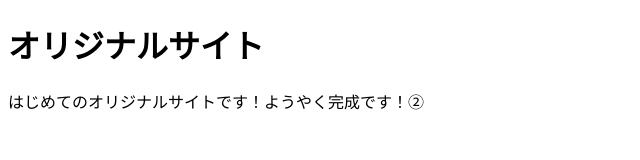
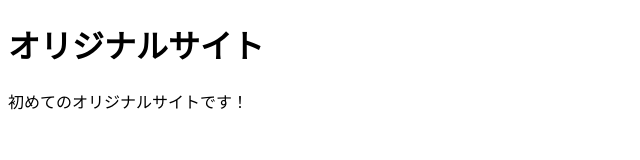
Before and after one commit to hatsukoukai/mysite2, a plain HTML site: page index.html in a window 1280 px wide. Shown: the whole page, without its empty margins (0-640 px from the left). Drawn offline with Linux system fonts and the light colour scheme.

Commit message:
Add files via upload

```diff
--- a/index.html
+++ b/index.html
@@ -3,10 +3,10 @@
 <head>
   <meta charset="UTF-8">
   <meta name="viewport" content="width=device-width, initial-scale=1.0">
-  <title>オリジナルサイト</title>
+  <title>オリジナルサイト２</title>
 </head>
 <body>
   <h1>オリジナルサイト</h1>
-  <p>はじめてのオリジナルサイトです！ようやく完成です！②</p>
+  <p>初めてのオリジナルサイトです！</p>
 </body>
 </html>
```
